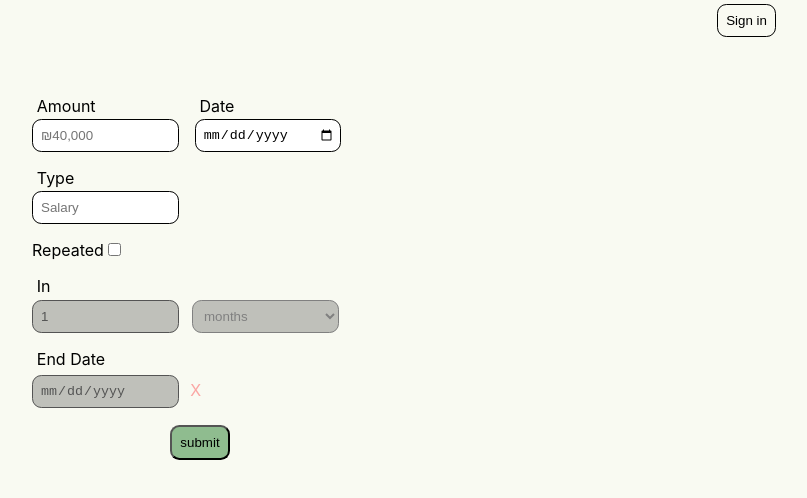
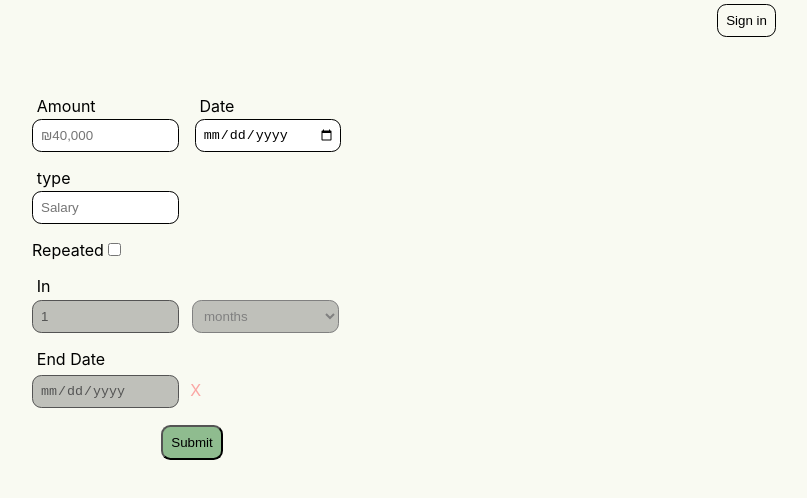
Before and after one commit to shamit6/get-there, a Next.js app: page /transactions/new in a window 1280 px wide. Shown: the top 498 px of the page, without its empty margins (440-1247 px from the left). Built offline with nearby package versions, Linux system fonts and the light colour scheme; no server answers.

Commit message:
field refactor

```diff
--- a/components/Field/index.tsx
+++ b/components/Field/index.tsx
@@ -17,6 +17,7 @@ export default function Field({
     >
       {label && <label>{label}</label>}
       {children}
+      <span />
     </div>
   )
 }
--- a/components/TransactionForm/Form.module.scss
+++ b/components/TransactionForm/Form.module.scss
@@ -26,3 +26,7 @@
     }
   }
 }
+
+.submitGroupButton {
+  flex: 1;
+}
--- a/components/TransactionForm/index.tsx
+++ b/components/TransactionForm/index.tsx
@@ -7,8 +7,9 @@ import NumberFormat from 'react-number-format'
 import useTransaction from 'hooks/useTransactions'
 import { TransactionConfig } from 'utils/types'
 import { format } from 'date-fns'
-import Button from 'components/button'
+import Button, { ButtonsGroup } from 'components/button'
 import classNames from 'classnames'
+import Field from 'components/Field'
 
 export default function Form({
   transactionConfig,
@@ -36,6 +37,7 @@ export default function Form({
         newTransactionData.periodAmount = Number(periodAmount)
         newTransactionData.endDate = endDate
       }
+console.log('newTransactionData', newTransactionData);
 
       upsertTrasaction(newTransactionData)
 
@@ -54,15 +56,13 @@ export default function Form({
       })}
       noValidate
     >
-      <div className={styles.field}>
-        <label>Amount</label>
+      <Field label="Amount">
         <Controller
           control={control}
           name="amount"
           rules={{ required: true }}
           defaultValue={transactionConfig?.amount}
           render={({ field: { onChange, onBlur, value } }) => (
-            <>
               <NumberFormat
                 onValueChange={({ value }) => onChange(value)}
                 onBlur={onBlur}
@@ -72,20 +72,16 @@ export default function Form({
                 prefix={'₪'}
                 required
               />
-              <span />
-            </>
           )}
         />
-      </div>
-      <div className={styles.field}>
-        <label>Date</label>
+      </Field>
+      <Field label="Date">
         <Controller
           control={control}
           name="date"
           rules={{ required: true }}
           defaultValue={transactionConfig?.date}
           render={({ field: { onChange, value } }) => (
-            <>
               <input
                 type="date"
                 onChange={(e) => {
@@ -94,22 +90,19 @@ export default function Form({
                 value={value && format(value, 'yyyy-MM-dd')}
                 required
               />
-              <span />
-            </>
           )}
         />
-      </div>
-      <div className={styles.field}>
-        <label>Type</label>
+      </Field>
+      <Field label="type">
           <input
             id="type"
             type="text"
             placeholder="Salary"
             defaultValue={transactionConfig?.type}
             required
+            {...register('type', { required: true })}
           />
-        <span />
-      </div>
+      </Field>
       <div className={overrideStyles.repeatedField}>
         <label htmlFor="repeated">Repeated</label>
         <input
@@ -140,8 +133,7 @@ export default function Form({
           <option value="year">years</option>
         </select>
       </div>
-      <div className={styles.field}>
-        <label>End Date</label>
+      <Field label="End Date">
         <Controller
           control={control}
           name="endDate"
@@ -169,9 +161,11 @@ export default function Form({
             </>
           )}
         />
-      </div>
+      </Field>
       <hr />
-      <Button text="submit" primary className={styles.submitButton} />
+      <ButtonsGroup centered className={overrideStyles.submitGroupButton}>
+        <Button text="Submit" primary />
+      </ButtonsGroup>
     </form>
   )
 }
--- a/components/button/Button.module.scss
+++ b/components/button/Button.module.scss
@@ -34,4 +34,8 @@
   display: flex;
   flex-direction: row-reverse;
   margin-right: 1em;
+
+  &.centered {
+    justify-content: center;
+  }
 }
--- a/components/button/index.tsx
+++ b/components/button/index.tsx
@@ -1,7 +1,7 @@
 import classnames from 'classnames'
 import styles from './Button.module.scss'
 
-interface ButtonProps extends React.ComponentProps<"button">    {
+interface ButtonProps extends React.ComponentProps<'button'> {
   text?: string
   linkTheme?: boolean
   bordered?: boolean
@@ -42,6 +42,14 @@ export default function Button({
   )
 }
 
-export function ButtonsGroup({ children }: React.PropsWithChildren<{}>) {
-  return <div className={styles.group}>{children}</div>
+export function ButtonsGroup({
+  children,
+  className,
+  centered,
+}: React.PropsWithChildren<{ className?: string; centered?: boolean }>) {
+  return (
+    <div className={classnames(styles.group, { [styles.centered]: centered }, className)}>
+      {children}
+    </div>
+  )
 }
```
Also changed, not shown: components/Mortgage/MortgageForm.tsx (+3 -19 lines). Lines whose indentation alone changed are shown as unchanged.
